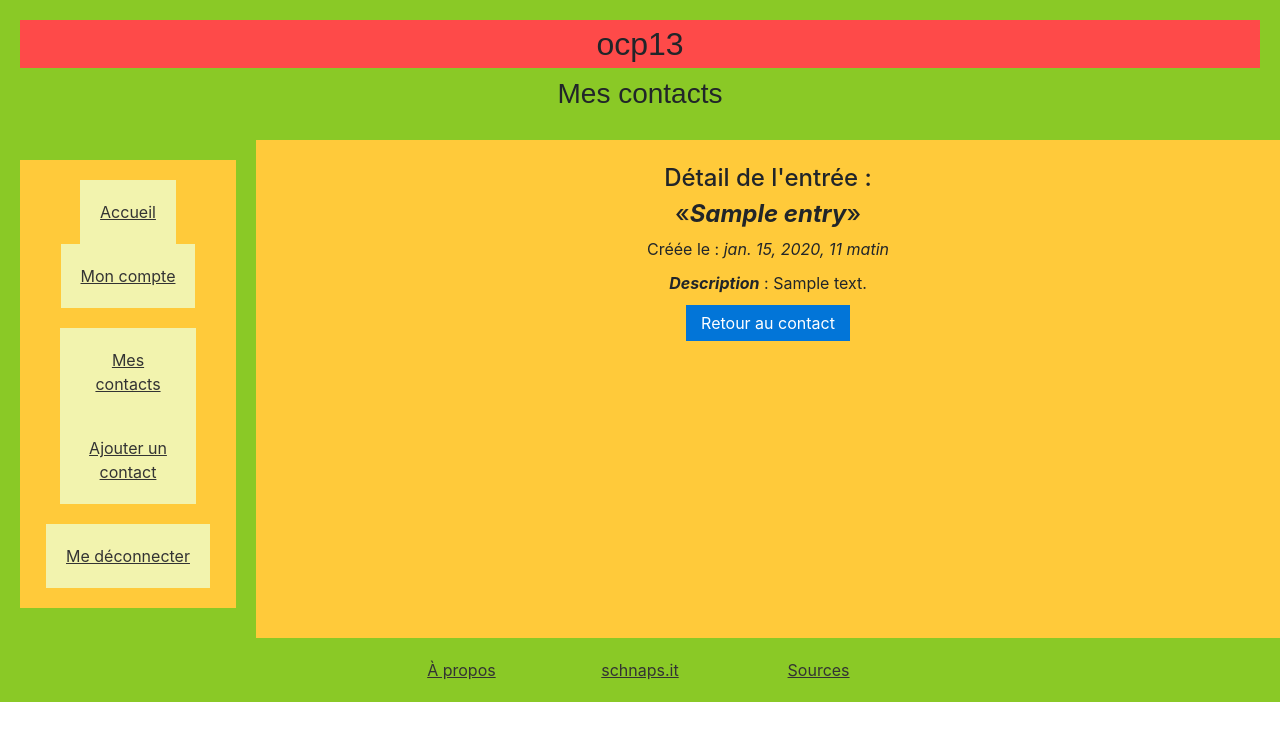
After one commit to freezed/ocp13, a Django app: page /lead/1/log/1 in a window 1280 px wide. The commit adds this page. Shown: the top 741 px of the page. Run offline with Django 3.2, Linux system fonts and the light colour scheme; a user stored in the database is signed in; tables that the repository leaves empty hold one stand-in row (values such as "Sample post").

Commit message:
Add `log` template `entry_detail.html` #21
Add links in entryies list on contact detail template

```diff
--- a/lead/templates/lead/contact_detail.html
+++ b/lead/templates/lead/contact_detail.html
@@ -20,7 +20,7 @@
 
   {% for entry in contact_entries %}
     <li class="pam inbl">
-        {{ entry.title|title }}
+      <a href="{% url 'lead:log:detail' contact.id entry.id %}" title="Voir l'entrée {{ entry.id }}">{{ entry.title|title }}</a>
     </li>
 
     {% if forloop.last %}
--- /dev/null
+++ b/log/templates/log/entry_detail.html
@@ -0,0 +1,21 @@
+{% extends "lead/contact_list.html" %}
+
+{% block maincontent %}
+  <h3>Détail de l'entrée :<br /> «<strong><em>{{ entry.title }}</em></strong>»</h3>
+
+  <p>Créée le : <em>{{ entry.date_joined }}</em></p>
+
+  {% if entry.date_edited %}
+    <p>Modifiée le : <em>{{ entry.date_edited }}</em></p>
+  {% endif %}
+
+  <p><strong><em>Description</em></strong> : {{ entry.desc }}</p>
+
+  <div class="grid-1-small-1 has-gutter">
+    <div>
+      <a href="{% url 'lead:view' contact_id %}" title="Retour au contact «{{contact.get_full_name|title}}»">
+        <button class="btn--primary">Retour au contact</button>
+      </a>
+    </div>
+  </div>
+{% endblock maincontent %}
--- a/log/views.py
+++ b/log/views.py
@@ -77,3 +77,10 @@ class EntryDetail(LoginRequiredMixin, DetailView):
             id=self.kwargs['contact_id'],
             user=self.request.user.id,
         ).exists()
+
+
+    def get_context_data(self, **kwargs):
+        context = super().get_context_data(**kwargs)
+        context['contact_id'] = self.kwargs['contact_id']
+
+        return context
```
